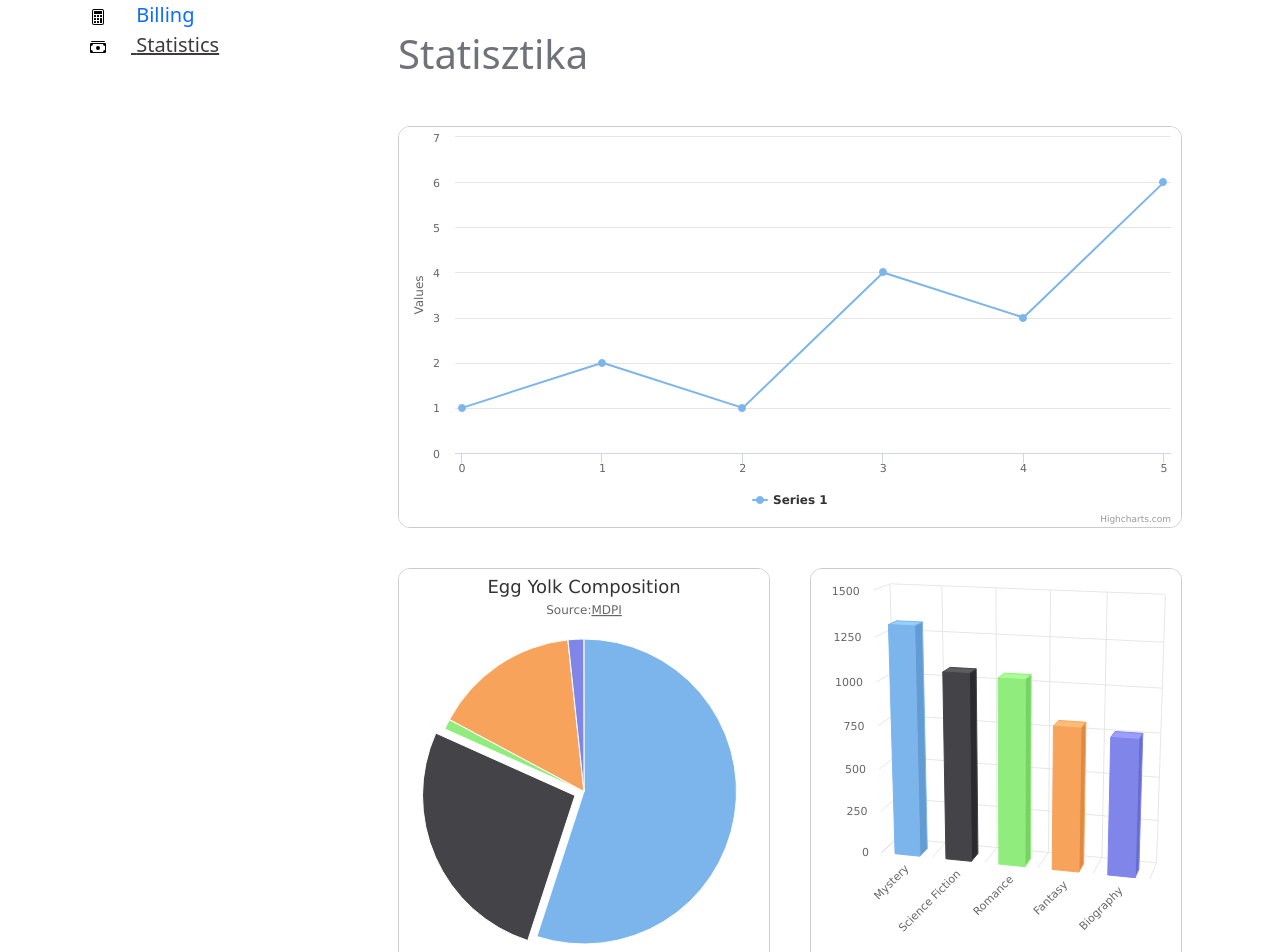
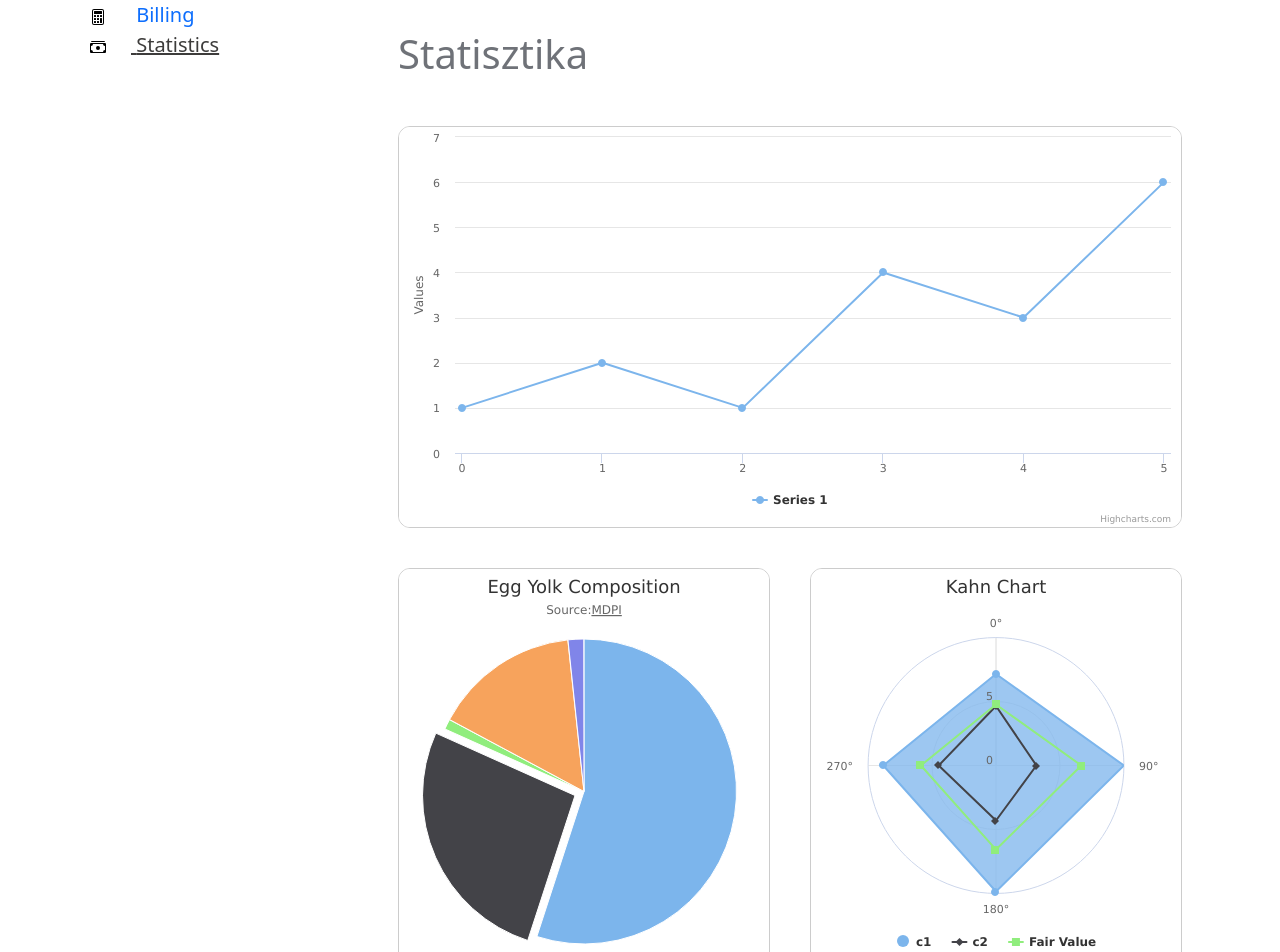
Before and after one commit to szobek/mindsReact, a React (Vite) app: page /statistics in a window 1280 px wide. Shown: the top 952 px of the page. Built offline with nearby package versions, Linux system fonts and the light colour scheme.

Commit message:
create spiderweb chart

```diff
--- /dev/null
+++ b/src/components/Statistics/SpiderWebChart/SpiderwebChart.component.tsx
@@ -0,0 +1,67 @@
+import Highcharts from 'highcharts';
+import HighchartsReact from 'highcharts-react-official';
+import HighchartsMore from 'highcharts/highcharts-more';
+HighchartsMore(Highcharts);
+
+const SpiderwebChart = () => {
+    const options = {
+        chart: {
+            polar: true,
+        },
+        title: {
+            text: 'Kahn Chart'
+        },
+        pane: {
+            startAngle: 0,
+            endAngle: 360
+        },
+        xAxis: {
+            tickInterval: 90,
+            min: 0,
+            max: 360,
+            labels: {
+                format: '{value}°'
+            }
+        },
+        yAxis: {
+            min: 0,
+            max: 10,
+        },
+        plotOptions: {
+            series: {
+                pointStart: 0,
+                pointInterval: 90
+            },
+            column: {
+                pointPadding: 0,
+                groupPadding: 0
+            }
+        },
+        series: [
+            {
+                type: 'area',
+                name: 'c1',
+                data: [7.15, 10, 9.85, 8.81],
+            },
+            {
+                type: 'line',
+                name: 'c2',
+                data: [4.65, 3.16, 4.30, 4.48],
+            },
+            {
+                type: 'line',
+                name: 'Fair Value',
+                data: [4.77, 6.67, 6.57, 5.87],
+            }
+        ]
+    };
+
+
+    return (
+        <div>
+            <HighchartsReact highcharts={Highcharts} options={options} />
+        </div>
+    );
+};
+
+export default SpiderwebChart;
--- a/src/components/Statistics/chartContainer.component.tsx
+++ b/src/components/Statistics/chartContainer.component.tsx
@@ -2,6 +2,7 @@ import LineChart from './LineChart/lineChart.component';
 import ColumnChart from './ColumnChart/columnChart.component';
 import './chartContainer.component.scss';
 import PieChart from './PieChart/PieChart.component';
+import SpiderwebChart from './SpiderWebChart/SpiderwebChart.component';
 const ChartContainer = () => {
 
 
@@ -16,7 +17,7 @@ const ChartContainer = () => {
                 <PieChart />
             </div>
             <div className="chart-card">
-                <ColumnChart />
+                <SpiderwebChart />
             </div>
             <div className="chart-card double">
                 <ColumnChart />
```
